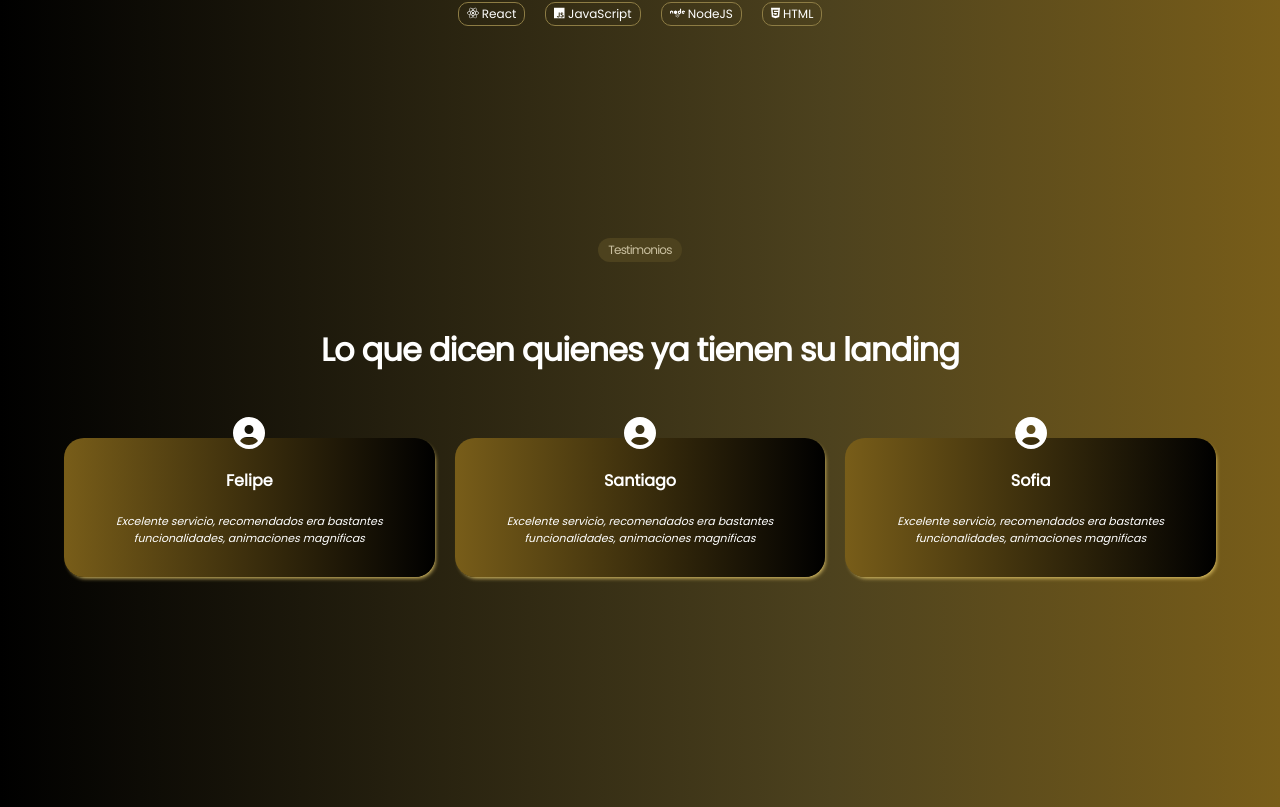
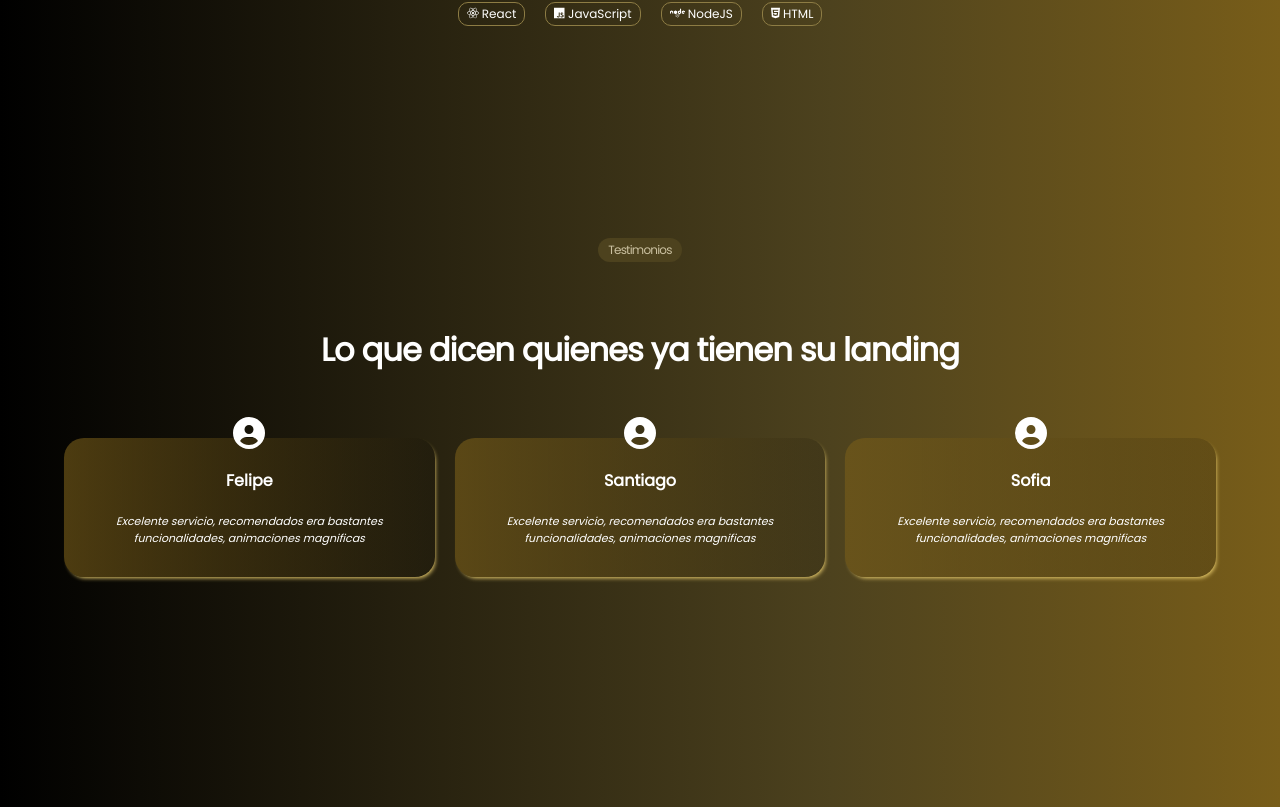
Before and after one commit to Danielgbit/Shop-Webs, a Next.js app: page / in a window 1280 px wide. Shown: the part 2148-2955 px from the top of the page. Built offline with nearby package versions, Linux system fonts and the light colour scheme.

Commit message:
Finalized styles card testimonials

```diff
--- a/src/sections/Testimonials/Testimonials.module.css
+++ b/src/sections/Testimonials/Testimonials.module.css
@@ -18,7 +18,7 @@
 
 
         .testimonial {
-            background: linear-gradient(90deg,rgba(77, 66, 30, 1) 0%, rgba(120, 93, 25, 1) 0%, rgba(0, 0, 0, 1) 100%);
+            background: linear-gradient(90deg,rgba(77, 66, 30, 0.313) 0%, rgba(120, 93, 25, 0.619) 0%, rgba(0, 0, 0, 0.135) 100%);
             box-shadow: 2px 3px 4px -2px #eccf6f;
             padding: 30px 10px;
             display: flex;
```
